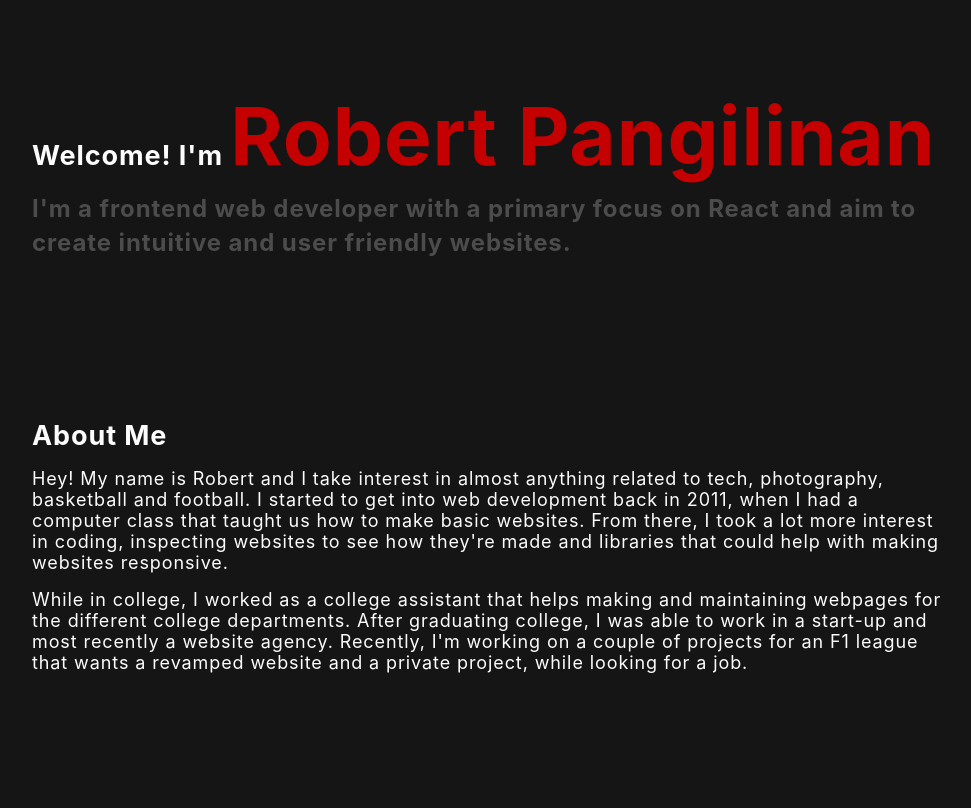
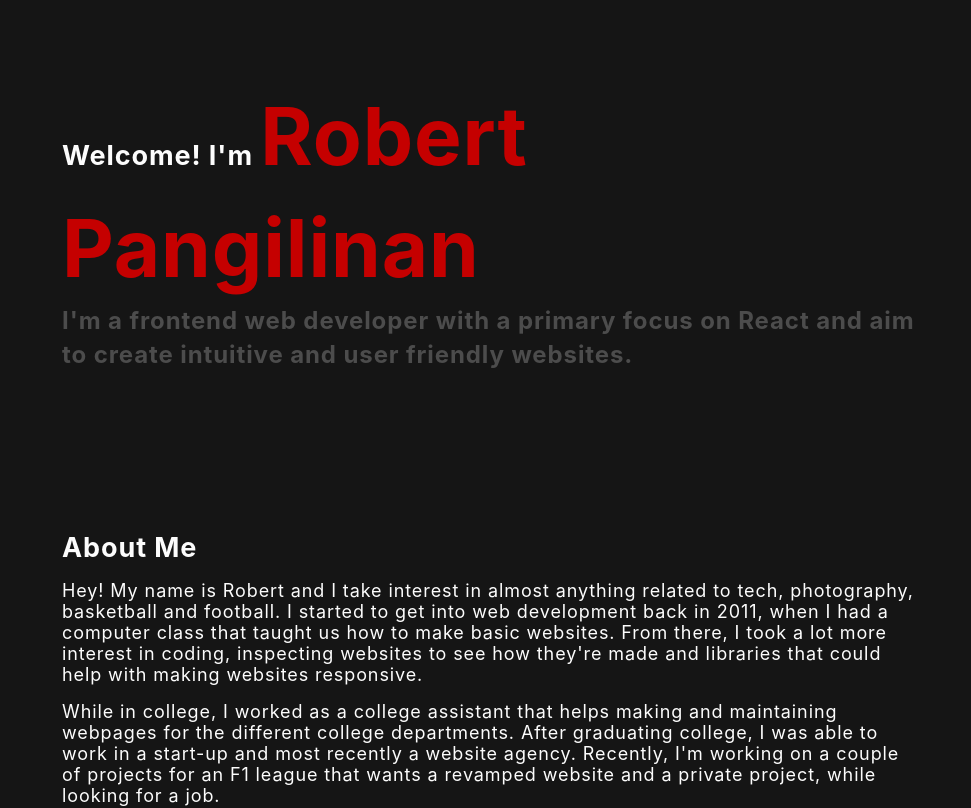
Before and after one commit to RPangil/RAPangilinan, a React (Create React App) app: page / in a window 1280 px wide. Shown: the top 808 px of the page, without its empty margins (148-1119 px from the left). Built offline with nearby package versions, Linux system fonts and the light colour scheme.

Commit message:
Updated main scss
Adjusted container size to 1020px

```diff
--- a/src/SCSS/main.module.scss
+++ b/src/SCSS/main.module.scss
@@ -2,12 +2,21 @@
 
 .container
 {
-    max-width: 1080px;
+    max-width: 1020px;
     width: 90%;
     margin: auto;
     padding: 5rem;
 
     p:nth-child(n+2) {margin-top: 1rem;}
+}
+
+.hero
+{
+    height: 100vh;
+    min-height: 600px;
+    display: flex;
+    justify-content: center;
+    align-items: center;
 }
 
 /******* Text Alignment *******/
```
